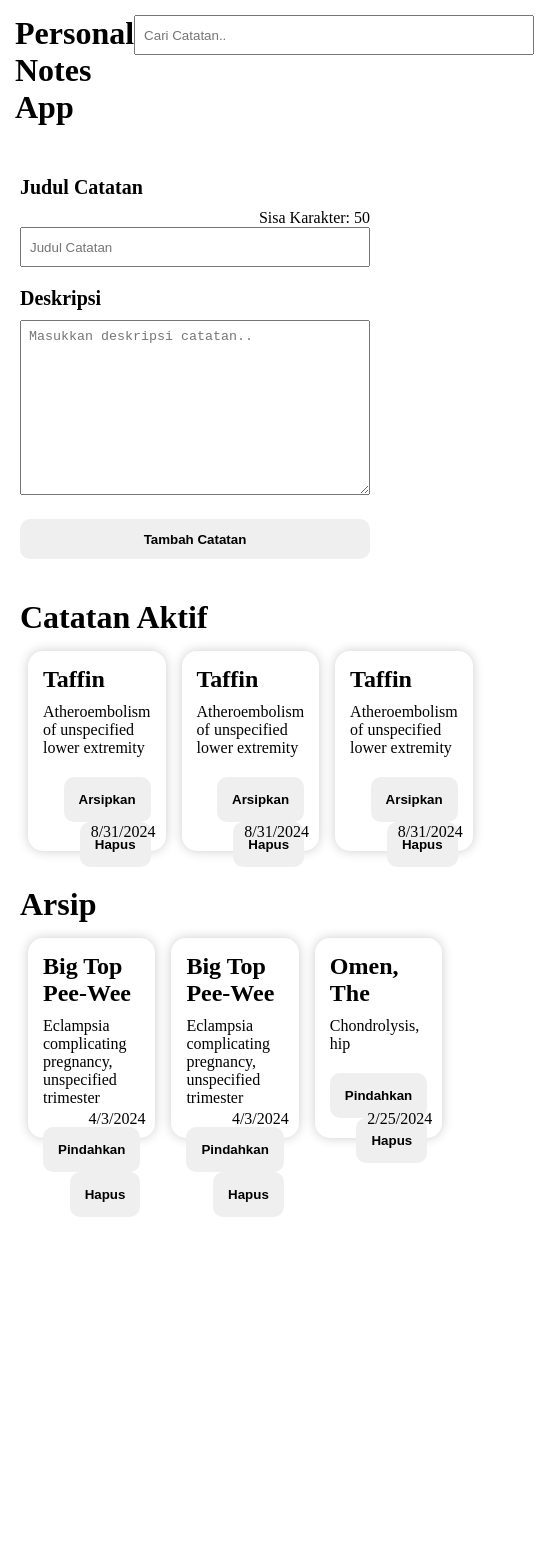
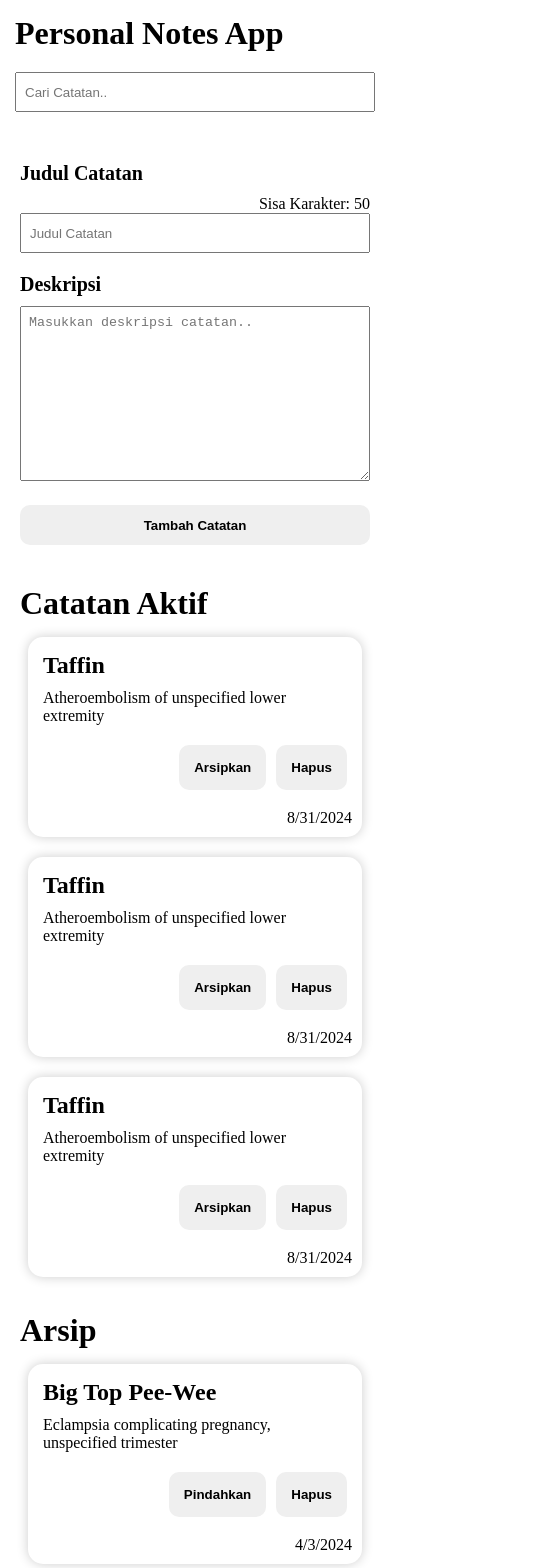
Before and after one commit to Refanz/personal-notes-app, a React (Vite) app: page / in a window 390 px wide. Shown: the top 1568 px of the page, 544 px wide, since content can reach past the window. Before the commit the page ends 1217 px from the top, so only its background shows below. Built offline with nearby package versions, Linux system fonts and the light colour scheme.

Commit message:
responsive screen

```diff
--- a/src/assets/css/card.css
+++ b/src/assets/css/card.css
@@ -1,7 +1,10 @@
 .note-card-container {
     margin-top: 10px;
     display: flex;
+    justify-content: center;
+    gap: 10px;
     flex-direction: row;
+    flex-wrap: wrap;
 }
 
 .note-card-container .note-info {
--- a/src/assets/css/header.css
+++ b/src/assets/css/header.css
@@ -9,7 +9,20 @@
 
 .note-header-search input {
     min-height: 40px;
+    min-width: 400px;
     padding: 8px;
-    min-width: 400px;
     margin-right: 10px;
 }
+
+
+@media screen and (max-width: 750px) {
+    .note-header {
+        display: block;
+    }
+
+    .note-header-search input {
+        margin-top: 20px;
+        min-width: 0;
+        width: 100%;
+    }
+}
```
Also changed, not shown: src/assets/css/main.css (line endings or trailing spaces).
